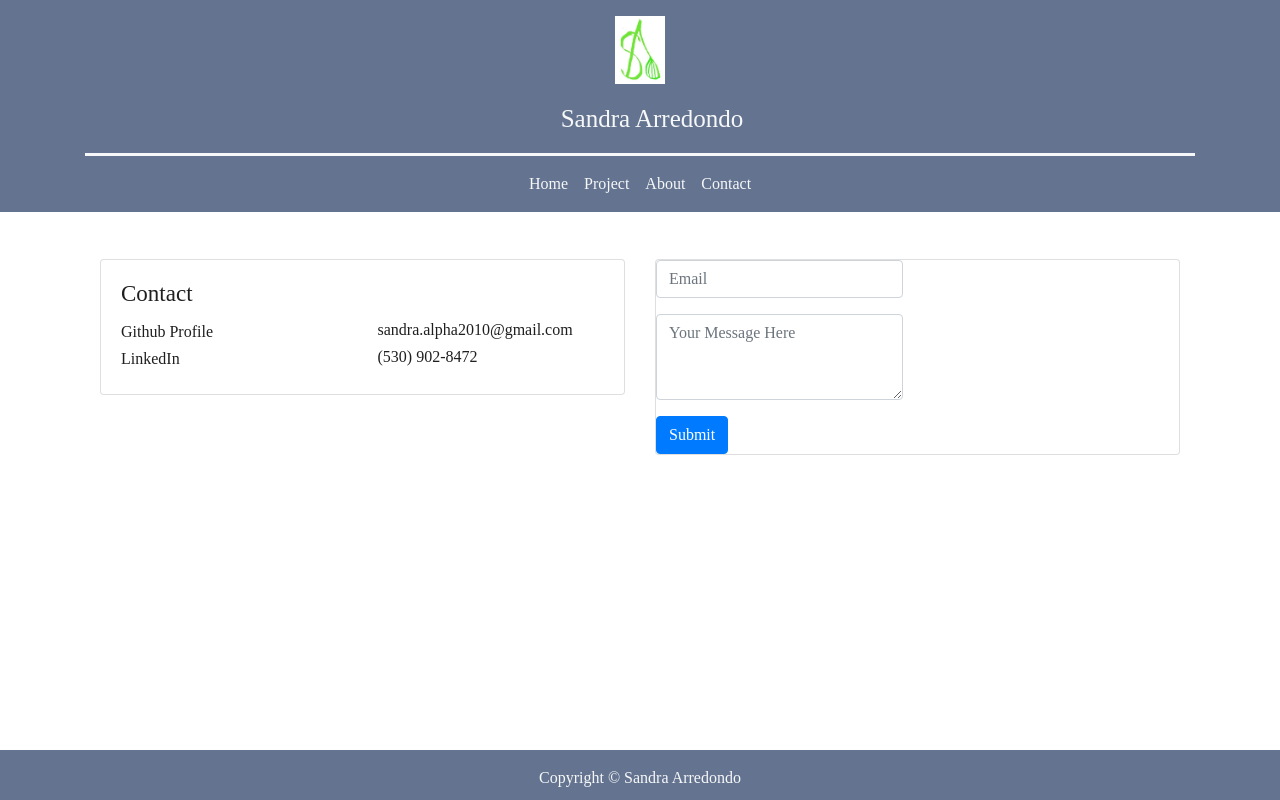
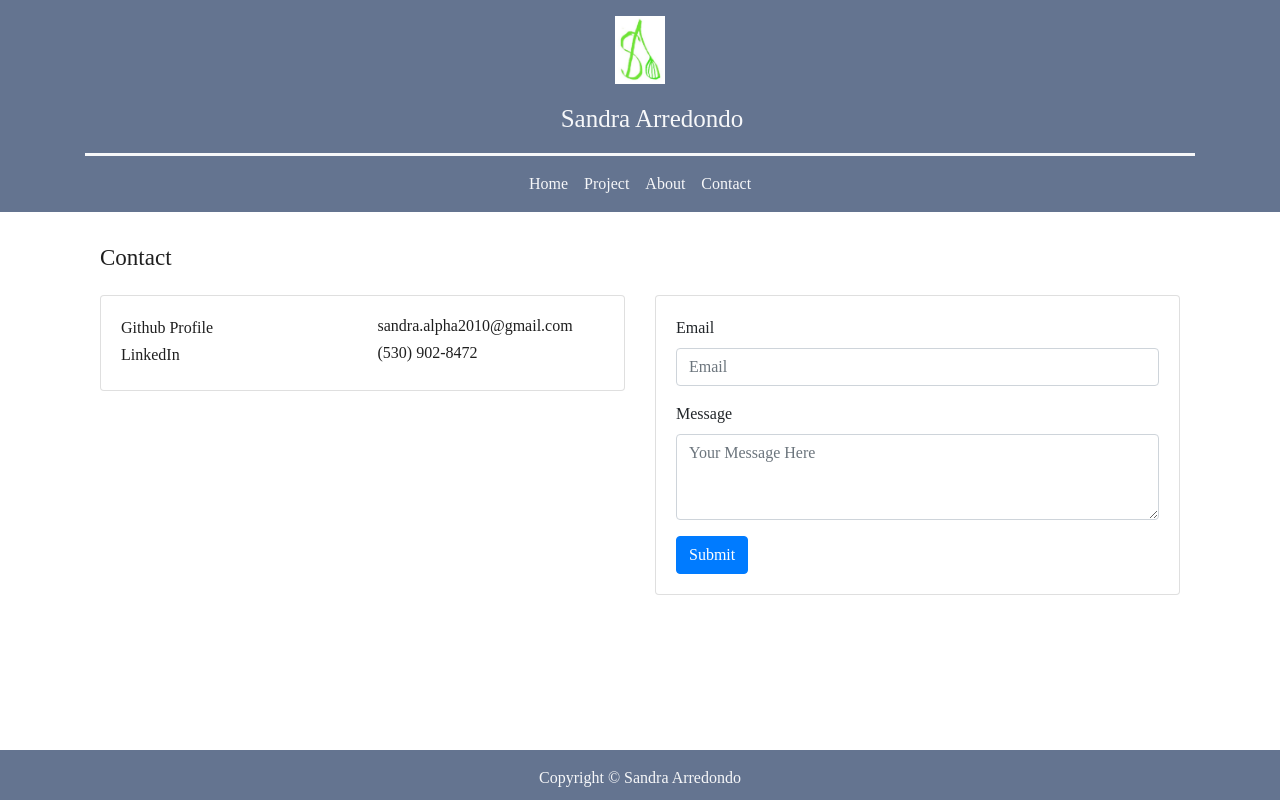
Before and after one commit to salpharre/Portfolio, a React (Create React App) app: page /contact in a window 1280 px wide. Built offline with nearby package versions, Linux system fonts and the light colour scheme.

Commit message:
form is now functional!!!

```diff
--- a/src/components/ContactMe/index.js
+++ b/src/components/ContactMe/index.js
@@ -5,11 +5,12 @@ import ContactMeForm from "../ContactMeForm";
 function ContactMe(props) {
     return (
         <div className="container contactCon mb-5">
+            <div className="jumbotron contactJumbo">
+                <h5 className="contactText">Contact</h5>
                 <div className="d-flex row">
                     <div className="col-md">
                         <div className="card">
                             <div className="card-body">
-                            <h5 className="card-title contactText">Contact</h5>
                                 <div className="row">
                                     <div className="col-6">
                                         <a href="https://github.com/salpharre" target="_blank" rel="noopener noreferrer">Github Profile</a>
@@ -32,7 +33,8 @@ function ContactMe(props) {
                         </div>
                     </div>
                     <div className="col-md">
-                    <ContactMeForm {...props}/>
+                        <ContactMeForm {...props} />
+                    </div>
                 </div>
             </div>
         </div>
--- a/src/components/ContactMe/style.css
+++ b/src/components/ContactMe/style.css
@@ -15,6 +15,7 @@ a {
     color: #1f1f1f
 }
 
-/* .card {
-    width: 30rem;
-} */
+.contactJumbo {
+    background-color: rgba(255, 255, 255, 0.945);
+    padding: 0;
+}
--- a/src/components/ContactMeForm/index.js
+++ b/src/components/ContactMeForm/index.js
@@ -4,9 +4,11 @@ import "../ContactMe/style.css";
 function ContactMeForm(props) {
     return (
         <div className="card">
+            <div className="card-body">
             <form onSubmit={props.form}>
                 <div className="form-group row">
-                    <div className="col-6">
+                    <div className="col">
+                        <label>Email</label>
                         <input
                         type="email"
                         className="form-control"
@@ -21,7 +23,8 @@ function ContactMeForm(props) {
                     </div>
                 </div>
                 <div className="form-group row">
-                    <div className="col-6">
+                    <div className="col">
+                        <label>Message</label>
                         <textarea
                         type="text"
                          className="form-control"
@@ -38,6 +41,7 @@ function ContactMeForm(props) {
                 </div>
                 <button type="submit" className="btn btn-primary">Submit</button>
             </form>
+            </div>
         </div>
     );
 };
--- a/src/pages/Contact.js
+++ b/src/pages/Contact.js
@@ -2,6 +2,7 @@ import React, { useState, useEffect } from "react";
 import ContactMe from "../components/ContactMe";
 // import API from "../../utils";
 import { useFormik } from "formik";
+import axios from "axios";
 
 ////////style the error messages!!!!
 
@@ -35,13 +36,17 @@ function Contact() {
             console.log(values);
 
             //API.sendForm(values).then(res => {console.log(res); setSuccess(true);})
-
+            axios.post("https://submit-form.com/zOzOvv4P3ONxvD6E2pK4n", values).then(() => {
+                console.log("success!")
+            }).catch((err) => {
+                console.log(err);
+            });
             //in the .then after sendingform reset values
             resetForm({ values: "" });
         }
     });
     //if successful a thank you message shows/////////////
-    const [success, setSuccess] = useState(false);
+    // const [success, setSuccess] = useState(false);
 
 
     return (
```
Lines whose indentation alone changed are shown as unchanged.
